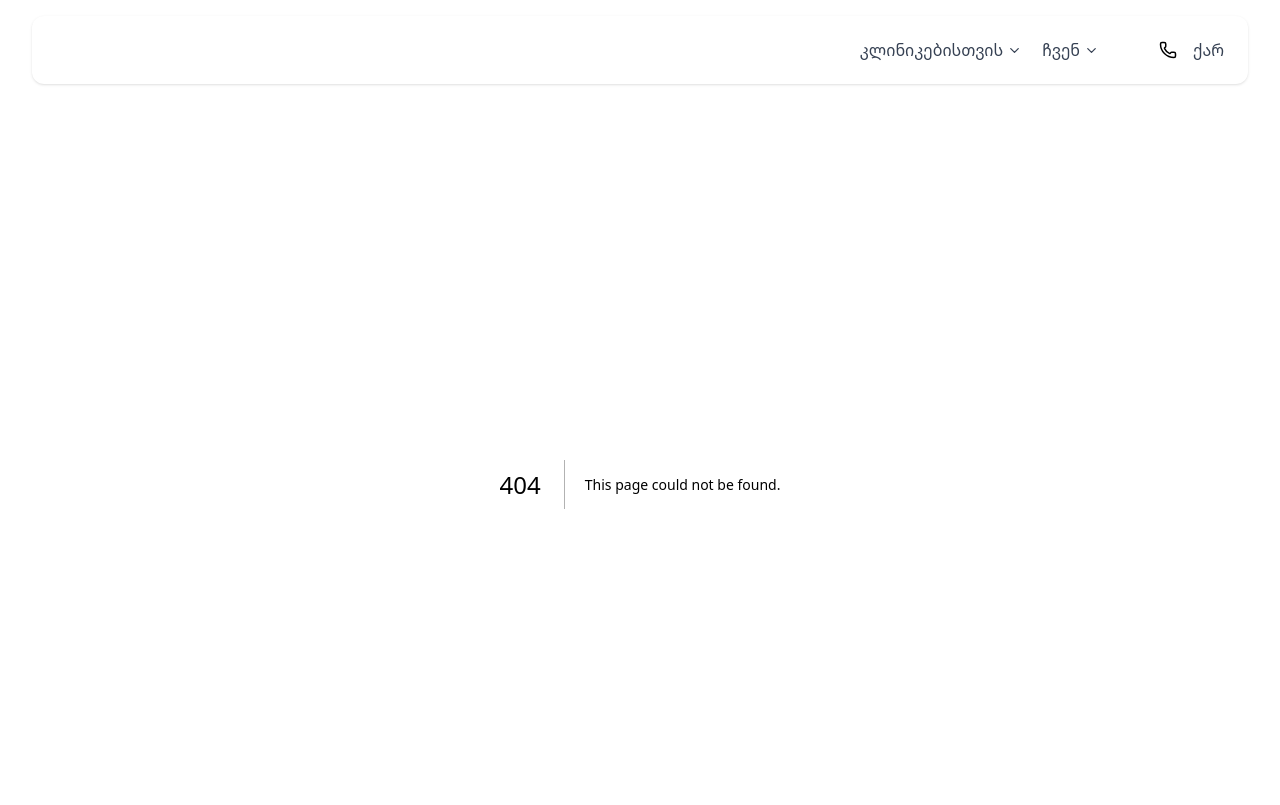
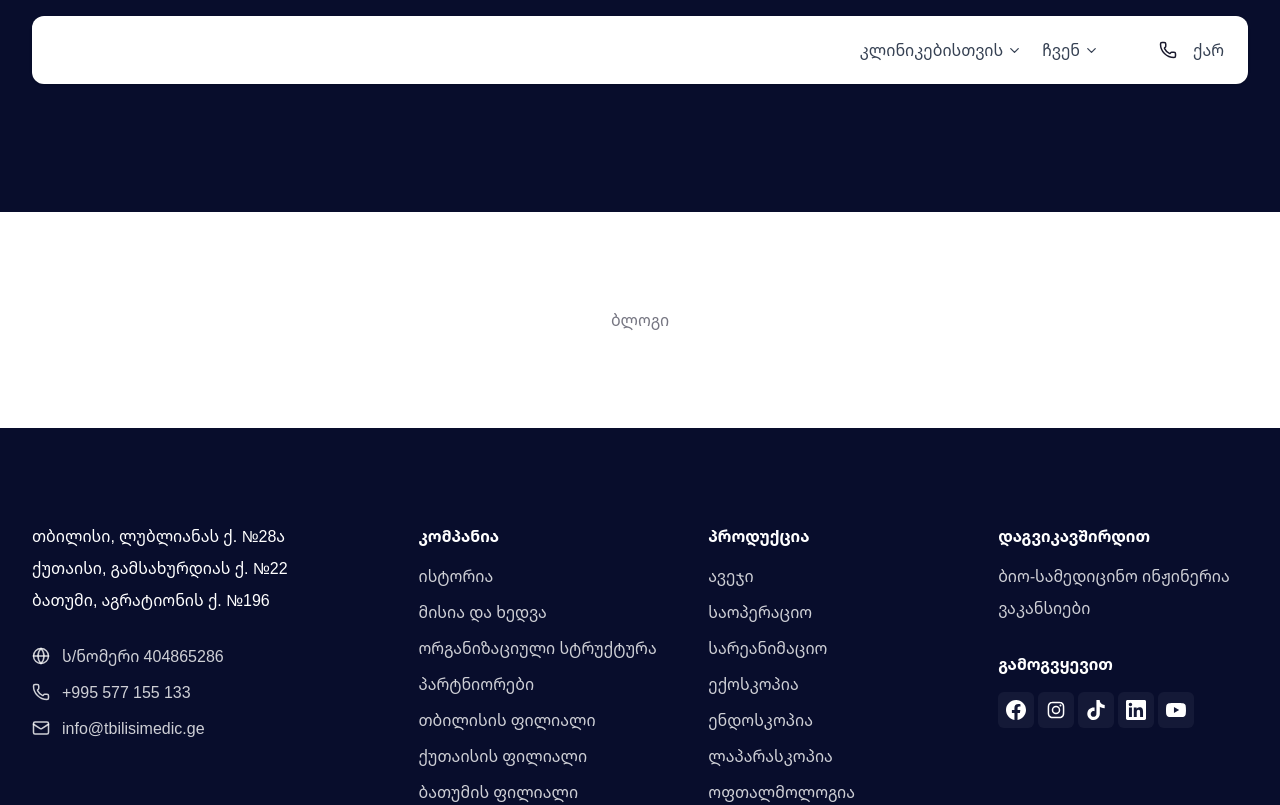
Before and after one commit to tbilisi-medic/web, a Next.js app: page /blog/modern-anesthesia-technology in a window 1280 px wide. Before the commit this address had no page. Shown: the top 805 px of the page. Built offline with nearby package versions, Linux system fonts and the light colour scheme.

Commit message:
feat: add blog detail page

```diff
--- /dev/null
+++ b/src/app/blog/[slug]/page.tsx
@@ -0,0 +1,47 @@
+import { Metadata } from 'next';
+import { PageHeader } from '@/components/sections/shared';
+
+const getPost = (slug: string) => {
+  return {
+    slug,
+    title: 'თანამედროვე საანესთეზიო ტექნოლოგიები და მოწყობილობები',
+    description:
+      'გაიგეთ, თუ რა შეიცვალა თანამედროვე საანესთეზიო ტექნოლოგიებში და როგორ აერთიანებს ის უსაფრთხოებასა და კომფორტს',
+  };
+};
+
+export async function generateMetadata({
+  params,
+}: {
+  params: Promise<{ slug: string }>;
+}): Promise<Metadata> {
+  const { slug } = await params;
+  const post = getPost(slug);
+
+  return {
+    title: `${post.title}`,
+    description: post.description,
+  };
+}
+
+export default async function BlogPostPage({
+  params,
+}: {
+  params: Promise<{ slug: string }>;
+}) {
+  const { slug } = await params;
+  const post = getPost(slug);
+
+  return (
+    <>
+      <PageHeader />
+      <section className="py-16 lg:py-24">
+        <div className="px-4 sm:px-6 lg:px-8">
+          <div className="mx-auto max-w-7xl">
+            <p className="text-center text-foreground/60">ბლოგი</p>
+          </div>
+        </div>
+      </section>
+    </>
+  );
+}
--- a/src/components/sections/shared/page-header.tsx
+++ b/src/components/sections/shared/page-header.tsx
@@ -1,5 +1,5 @@
 interface PageHeaderProps {
-  title: string;
+  title?: string;
 }
 
 export function PageHeader({ title }: PageHeaderProps) {
@@ -7,9 +7,11 @@ export function PageHeader({ title }: PageHeaderProps) {
     <section className="-mt-24 bg-primary pt-24">
       <div className="px-4 sm:px-6 lg:px-8">
         <div className="mx-auto max-w-7xl pb-14 pt-14 lg:pb-16 lg:pt-16">
-          <h1 className="text-3xl font-bold leading-tight text-white sm:text-4xl lg:text-4xl">
-            {title}
-          </h1>
+          {title && (
+            <h1 className="text-3xl font-bold leading-tight text-white sm:text-4xl lg:text-4xl">
+              {title}
+            </h1>
+          )}
         </div>
       </div>
     </section>
```
